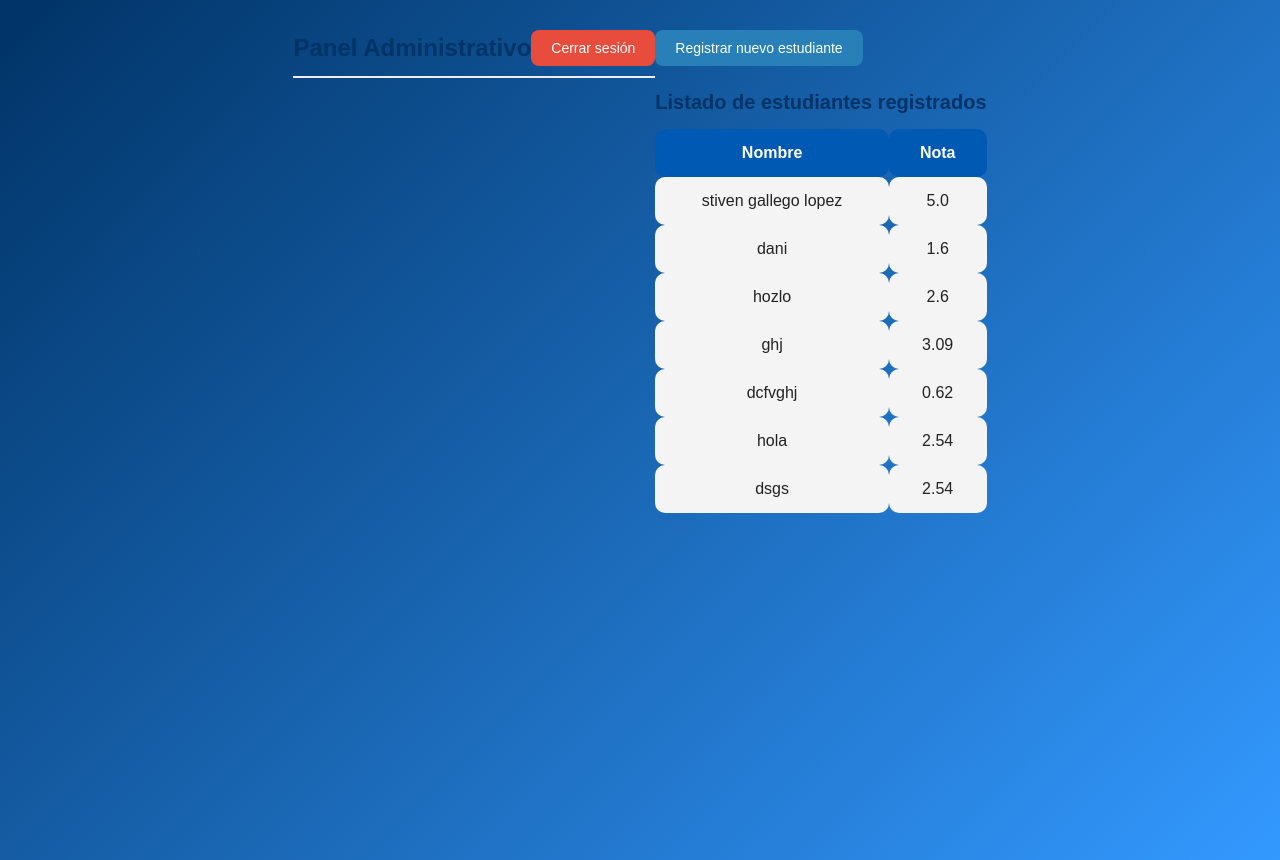
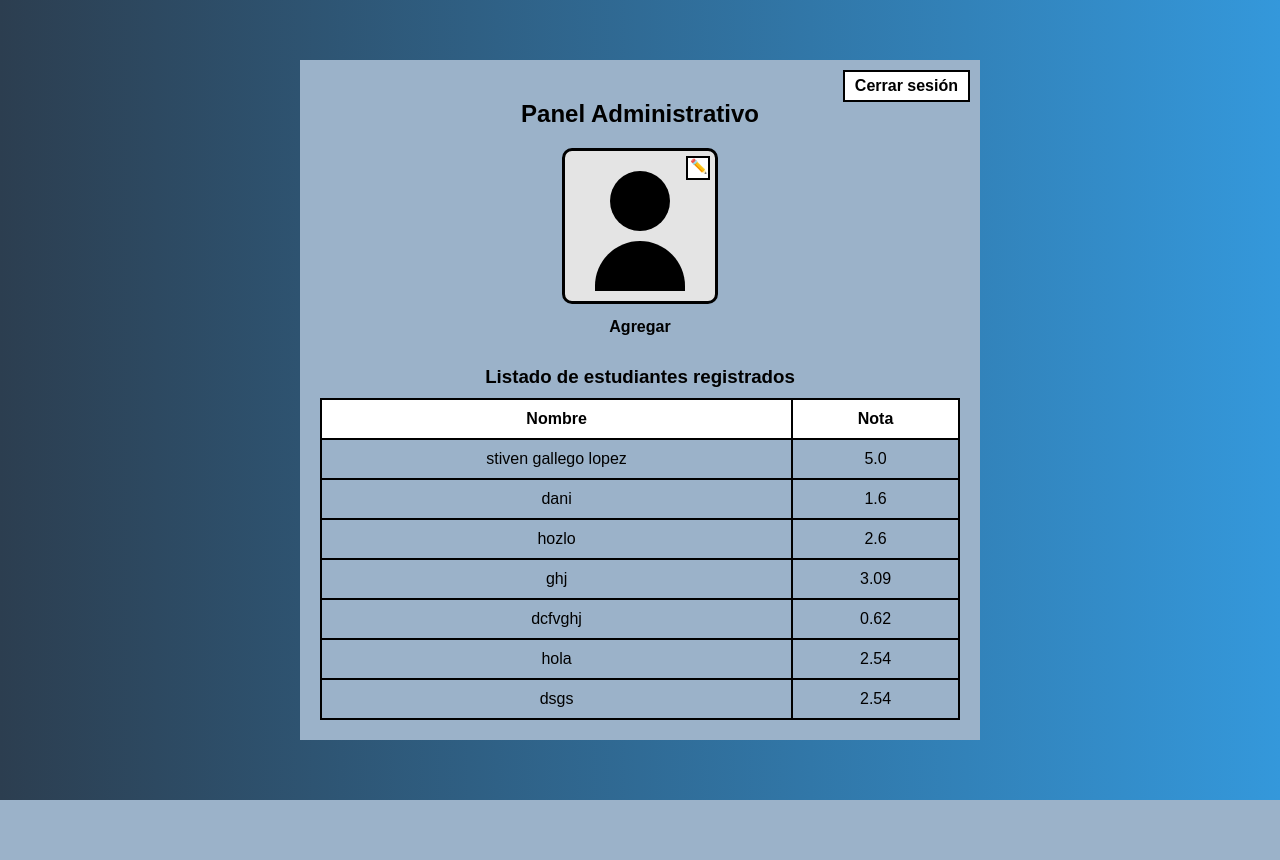
Before and after one commit to Stiven4729/Laboratorio_inyeccionSLQ, a Flask app: page /panel in a window 1280 px wide. After the commit the page ends 800 px from the top, so only its background shows below. Run offline with Flask 3, Linux system fonts and the light colour scheme; data comes from the database, SQL or seed files in the repository; both versions use the stored data as it was after the commit.

Commit message:
cambios en estilos

```diff
--- a/static/styleAdmin.css
+++ b/static/styleAdmin.css
@@ -1,125 +1,108 @@
-/* Fondo general */
 body {
-    margin: 0;
-    font-family: 'Poppins', sans-serif;
-    background: linear-gradient(135deg, #003366, #3399ff);
-    min-height: 100vh;
-    display: flex;
-    justify-content: center;
-    align-items: start;
-    padding: 30px 0;
-    color: #333;
+  font-family: Arial, sans-serif;
+  display: flex;
+  justify-content: center;
+  align-items: center;
+  height: 100vh;
+  margin: 0;
+  background: linear-gradient(to right, #2c3e50, #3498db);
+
 }
 
-/* Contenedor principal */
-.panel-container {
-    background: #ffffff;
-    border-radius: 12px;
-    box-shadow: 0px 8px 16px rgba(0, 0, 0, 0.2);
-    width: 90%;
-    max-width: 900px;
-    padding: 30px;
+.panel {
+  padding: 20px;
+  width: 40rem;
+  text-align: center;
+  background: #9bb2c9;
+  position: relative;
 }
 
-/* Encabezado */
-.panel-header {
-    display: flex;
-    justify-content: space-between;
-    align-items: center;
-    margin-bottom: 25px;
-    border-bottom: 2px solid #eee;
-    padding-bottom: 10px;
+.close-session {
+  position: absolute;
+  top: 10px;
+  right: 10px;
+  border: 2px solid black;
+  padding: 5px 10px;
+  font-weight: bold;
+  text-decoration: none;
+  color: black;
+  background-color: white;
 }
 
-.panel-header h2 {
-    font-size: 24px;
-    color: #003366;
-    margin: 0;
+.profile-container {
+  margin: 20px 0;
 }
 
-/* Botones */
-.logout-btn, .register-btn {
-    padding: 10px 20px;
-    border: none;
-    border-radius: 8px;
-    color: white;
-    font-size: 14px;
-    cursor: pointer;
-    transition: 0.3s;
+.profile-button {
+  display: inline-block;
+  position: relative;
+  width: 150px;
+  height: 150px;
+  border: 3px solid black;
+  background: #e4e4e4;
+  border-radius: 10px;
+  text-decoration: none;
 }
 
-.logout-btn {
-    background-color: #e74c3c;
+.user-icon {
+  width: 60px;
+  height: 60px;
+  background: black;
+  border-radius: 50%;
+  margin: 20px auto 10px;
 }
 
-.logout-btn:hover {
-    background-color: #c0392b;
+.body-icon {
+  width: 90px;
+  height: 50px;
+  background: black;
+  border-radius: 50px 50px 0 0;
+  margin: 0 auto;
 }
 
-.register-btn {
-    background-color: #2980b9;
+.edit-icon {
+  position: absolute;
+  top: 5px;
+  right: 5px;
+  width: 20px;
+  height: 20px;
+  border: 2px solid black;
+  background: white;
 }
 
-.register-btn:hover {
-    background-color: #1c5980;
+.edit-icon::before {
+  content: '✏️';
+  position: absolute;
+  font-size: 14px;
+  top: 0;
+  left: 2px;
 }
 
-/* Botones en línea */
-.panel-buttons {
-    display: flex;
-    gap: 20px;
-    margin-bottom: 25px;
+.agregar-texto {
+  font-weight: bold;
+  margin-top: 10px;
 }
 
-/* Título tabla */
-.table-title {
-    font-size: 20px;
-    color: #003366;
-    margin-bottom: 15px;
-    text-align: center;
+.table-container {
+  margin-top: 30px;
 }
 
-/* Tabla */
 .students-table {
-    width: 100%;
-    border-collapse: collapse;
-    margin: 0 auto;
+  border-collapse: collapse;
+  width: 100%;
 }
 
-.students-table th,
-.students-table td {
-    padding: 15px 20px;
-    border-radius: 10px;
-    text-align: center;
-    font-size: 16px;
+.students-table th, .students-table td {
+  border: 2px solid black;
+  padding: 10px;
+  text-align: center;
 }
 
 .students-table th {
-    background-color: #0059b3;
-    color: white;
+  background: white;
+  font-weight: bold;
 }
 
-.students-table td {
-    background-color: #f4f4f4;
-    color: #222;
+.table-title {
+  margin-bottom: 10px;
 }
-
-/* Responsive */
-@media (max-width: 768px) {
-    .panel-header {
-        flex-direction: column;
-        align-items: flex-start;
-        gap: 10px;
-    }
-
-    .panel-buttons {
-        flex-direction: column;
-        width: 100%;
-    }
-
-    .students-table th,
-    .students-table td {
-        font-size: 14px;
-        padding: 10px;
-    }
-}
--- a/templates/panel.html
+++ b/templates/panel.html
@@ -6,27 +6,38 @@
     <link rel="stylesheet" href="{{ url_for('static', filename='styleAdmin.css') }}">
 </head>
 <body>
-    <div class="panel-header">
+    <div class="panel">
+        <a href="{{ url_for('logout') }}" class="close-session">Cerrar sesión</a>
         <h2>Panel Administrativo</h2>
-        <a href="{{ url_for('logout') }}"><button class="logout-btn">Cerrar sesión</button></a>
+
+        <div class="profile-container">
+            <a href="{{ url_for('add_student') }}" class="profile-button">
+                <div class="user-icon"></div>
+                <div class="body-icon"></div>
+                <div class="edit-icon"></div>
+            </a>
+            <div class="agregar-texto">Agregar</div>
         </div>
 
-    <div class="panel-body">
-        <div class="panel-buttons">
-            <a href="{{ url_for('add_student') }}"><button class="register-btn">Registrar nuevo estudiante</button></a>
-        </div>
-
+        <div class="table-container">
             <h3 class="table-title">Listado de estudiantes registrados</h3>
             <table class="students-table">
+                <thead>
                     <tr>
                         <th>Nombre</th>
                         <th>Nota</th>
                     </tr>
+                </thead>
+                <tbody>
                     {% for estudiante in estudiantes %}
                     <tr>
                         <td>{{ estudiante[0] }}</td>
                         <td>{{ estudiante[1] }}</td>
                     </tr>
                     {% endfor %}
+                </tbody>
             </table>
         </div>
+    </div>
+</body>
+</html>
```
Also changed, not shown: static/styilesRegisterStudent.css (added, +100 -0 lines), templates/add_student.html (+18 -15 lines), database.db. Lines whose indentation alone changed are shown as unchanged.
